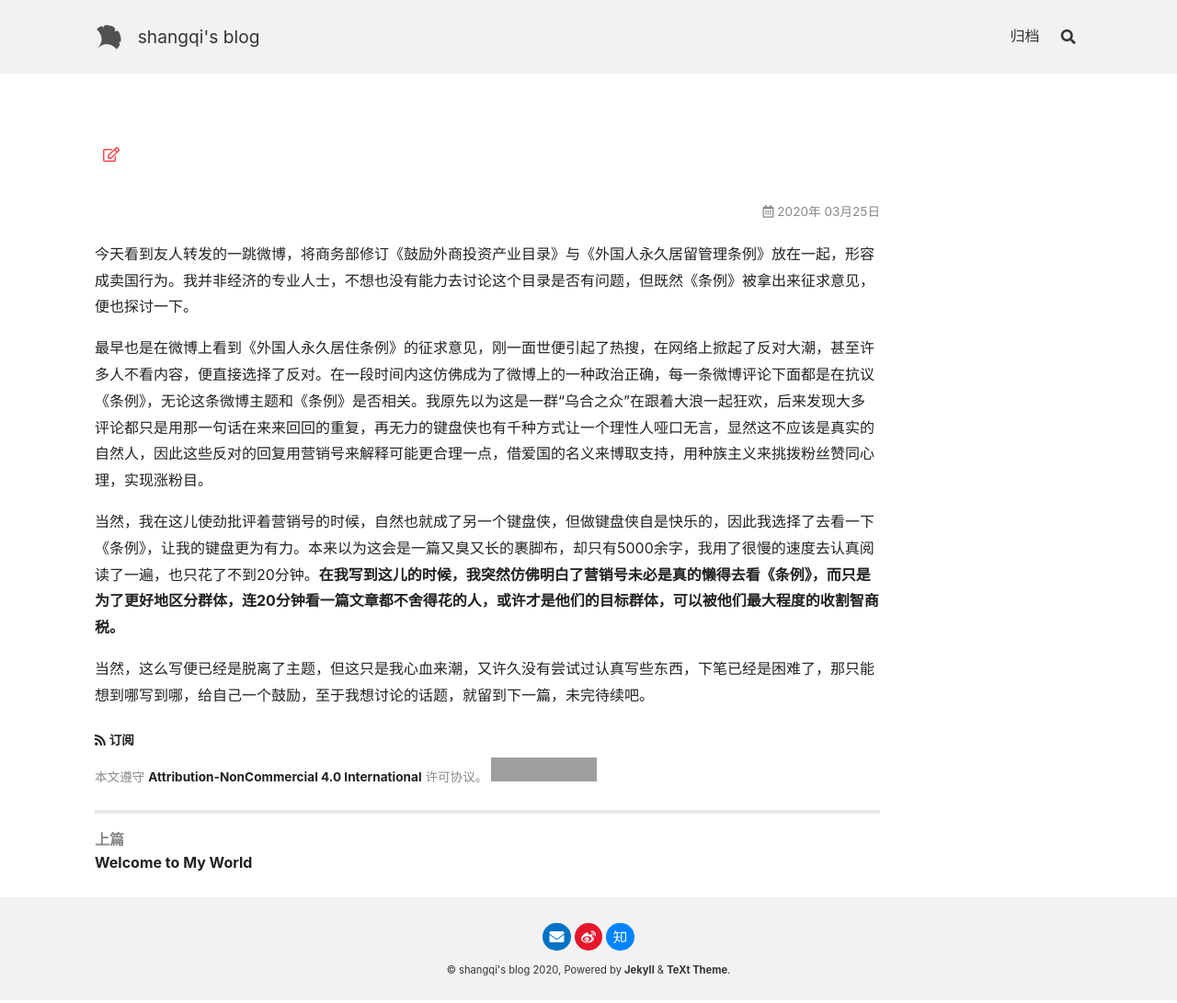
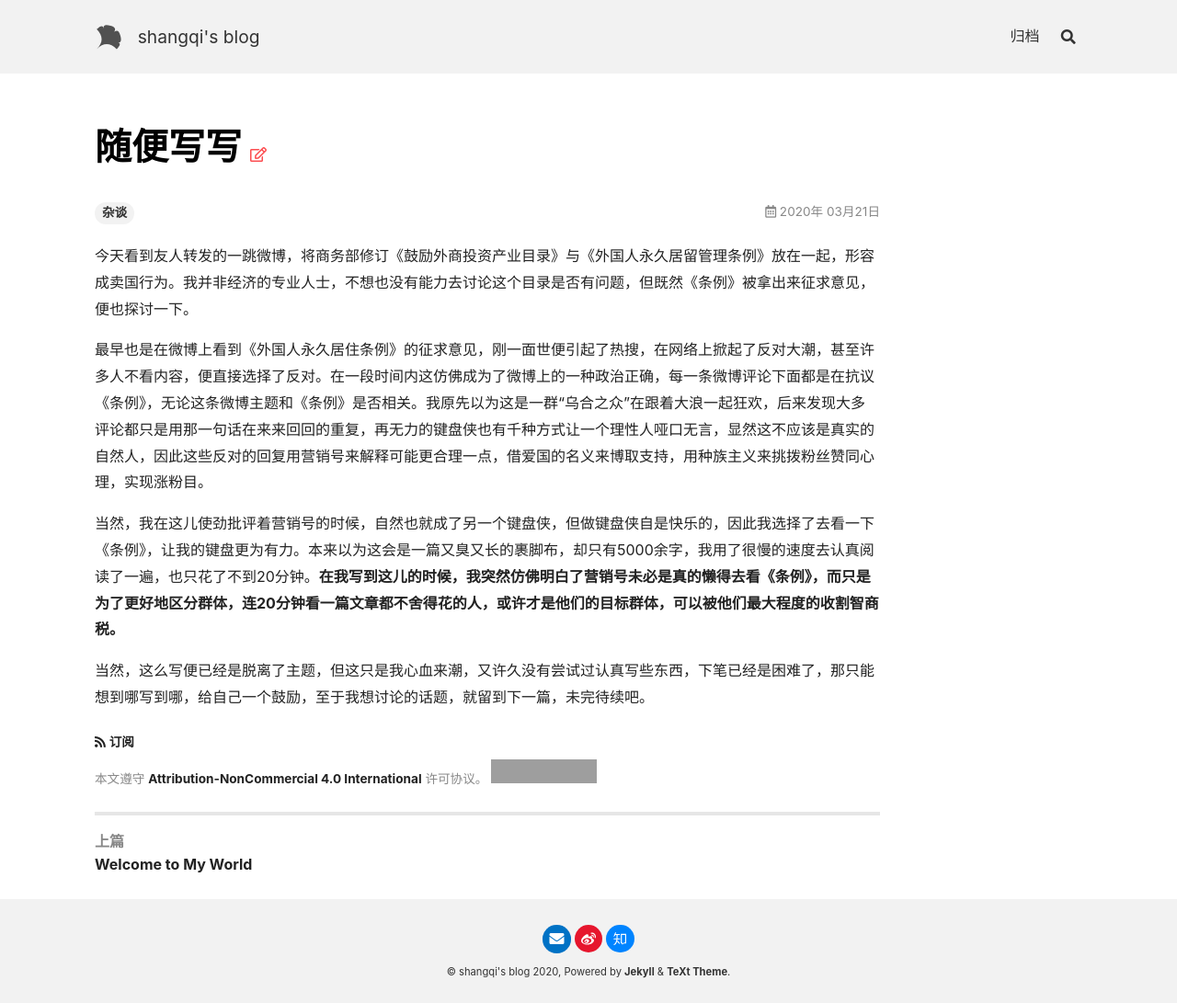
Before and after one commit to geocguy/geocguy.github.io, a Jekyll site: the page built from _posts/2020-03-21-试水文章.md, in a window 1280 px wide. Shown: the whole page at 92% size. Built offline with Jekyll 4.4.1, drawn with Linux system fonts in a browser that asks for light colours; nearby versions of some CDN libraries; some of the changed lines change nothing that is shown; grey boxes are pictures that could not be loaded.

Commit message:
Update 2020-03-21-试水文章.md

```diff
--- a/_posts/2020-03-21-试水文章.md
+++ b/_posts/2020-03-21-试水文章.md
@@ -1,8 +1,8 @@
 ---
 
-title： 随便写写
+title: 随便写写
 date: 2020-03-21 23:11:18 +09:00
-tags： 杂谈
+tags: 杂谈
 
 ---
 
```
